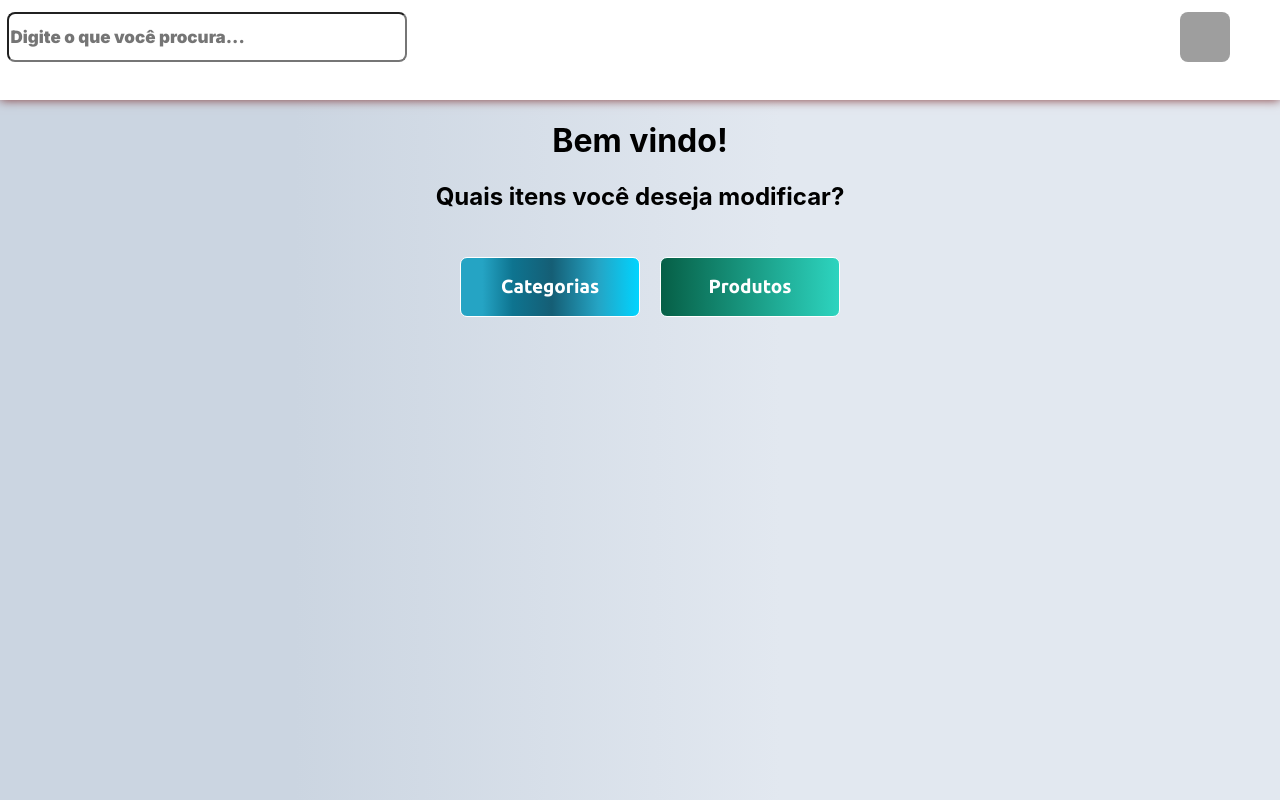
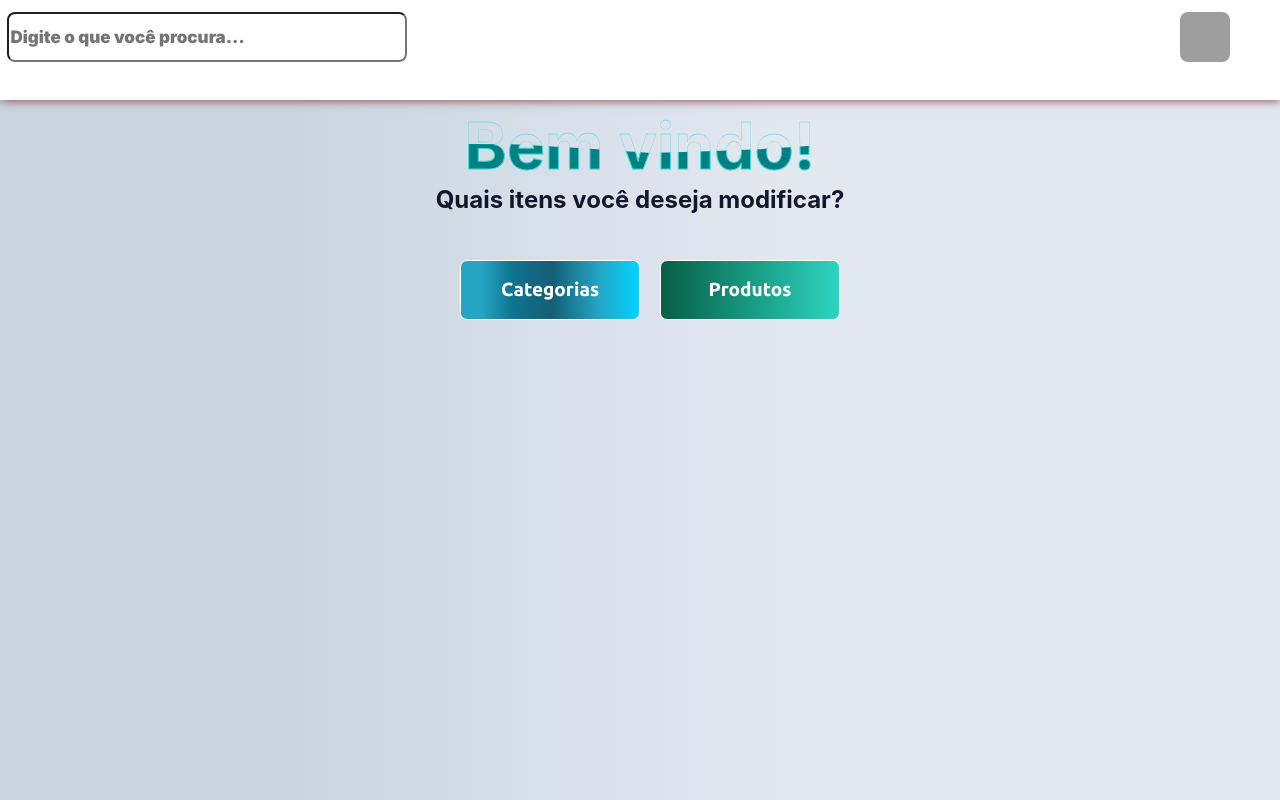
Before and after one commit to Eliabesilva317/Infoproduto, a React (Create React App) app in the folder web/card-web/: page /homeAdm in a window 1280 px wide. Built offline with nearby package versions, Linux system fonts and the light colour scheme; grey boxes are pictures that could not be loaded.

Commit message:
Criando título animado

```diff
--- a/web/card-web/src/pages/HomeAdm/index.js
+++ b/web/card-web/src/pages/HomeAdm/index.js
@@ -50,7 +50,12 @@ const HomeAdm = () => {
       </div>
 
       <div className={styles.content}>
-        <h1>Bem vindo!</h1>
+        <div className={styles.titleWaves}>
+          <span>Bem vindo!</span>
+          <span>Bem vindo!</span>
+        </div>
+        <br />
+
         <h2>Quais itens você deseja modificar?</h2>
 
         <button
--- a/web/card-web/src/pages/HomeAdm/styles.module.scss
+++ b/web/card-web/src/pages/HomeAdm/styles.module.scss
@@ -4,11 +4,36 @@ body {
 }
 .container {
   display: block;
+  color: #0f172a;
+}
+
+.content h2 {
+  margin-top: 65px;
 }
 
 .ROW {
   height: 100px;
   box-shadow: 0 0 10px rgb(131, 58, 58);
+}
+
+.titleWaves span {
+  position: absolute;
+  color: #FFF;
+  font-size: 4rem;
+  font-weight: bold;
+  transform: translate(-50%, -50%);
+  margin-top: 45px;
+}
+
+.titleWaves span:nth-child(1) {
+  color: transparent;
+  -webkit-text-stroke: 0.3px #3bd9d9;
+}
+
+.titleWaves span:nth-child(2) {
+  color: rgb(0, 128, 128);
+  -webkit-text-stroke: 1px #3bd9d9;
+  animation: animationWaves 3s ease-in-out infinite;
 }
 
 .contentCategories {
@@ -156,6 +181,7 @@ body {
 }
 
 
+// Animações
 
 
 @keyframes handerPage {
@@ -173,3 +199,13 @@ body {
   30% { transform: scale(1.05) rotate(5deg); }
   40% { transform: none; }
 }
+
+@keyframes animationWaves {
+  0%, 100% {
+    clip-path: polygon(0% 45%, 15% 44%, 32% 50%, 54% 60%, 70% 61%, 84% 59%, 100% 52%, 100% 100%, 0% 100%);
+  }
+
+  50% {
+    clip-path: polygon(0% 60%, 16% 65%, 34% 66%, 51% 62%, 67% 50%, 84% 45%, 100% 46%, 100% 100%, 0% 100%);
+  }
+}
```
